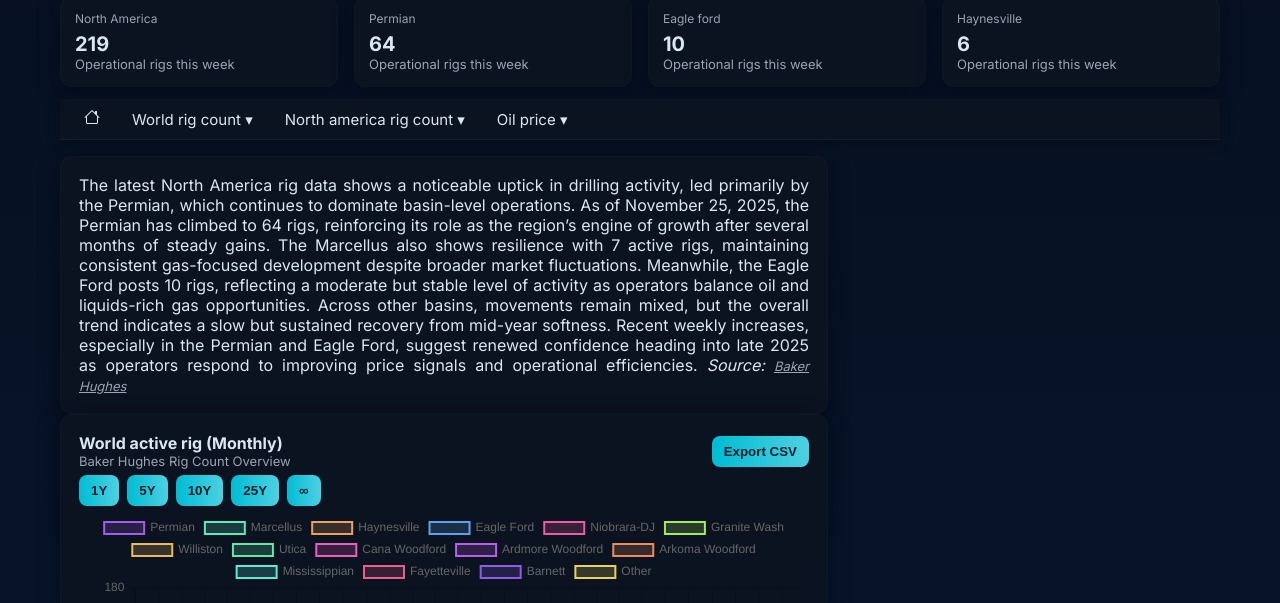
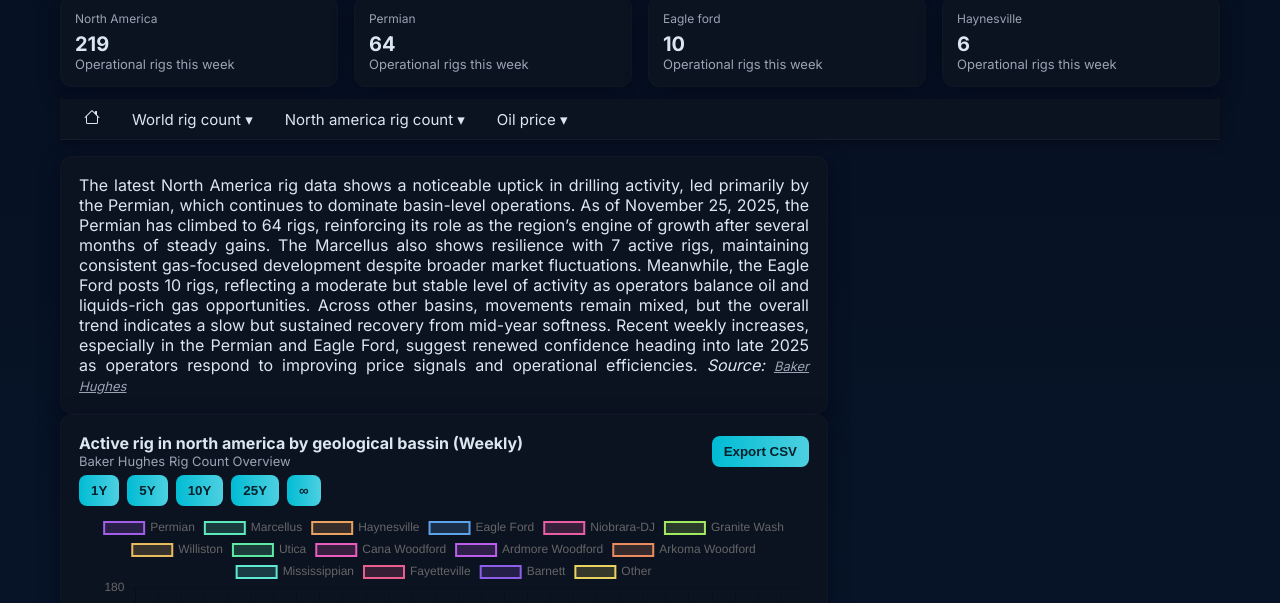
Before and after one commit to NoetherLab/oil_website, a plain HTML site: page rig_count_by_bassin.html in a window 1280 px wide. Shown: the part 128-731 px from the top of the page. Drawn offline with nearby package versions, Linux system fonts and the light colour scheme.

Commit message:
fix comment

```diff
--- a/rig_count_by_bassin.html
+++ b/rig_count_by_bassin.html
@@ -139,7 +139,7 @@
                 <div class="card chart-card">
                     <div style="display:flex;justify-content:space-between;align-items:center;margin-bottom:6px">
                         <div>
-                            <strong>World active rig (Monthly)</strong>
+                            <strong>Active rig in north america by geological bassin (Weekly)</strong>
                             <div class="muted">Baker Hughes Rig Count Overview</div>
                         </div>
                         <div class="controls">
```
